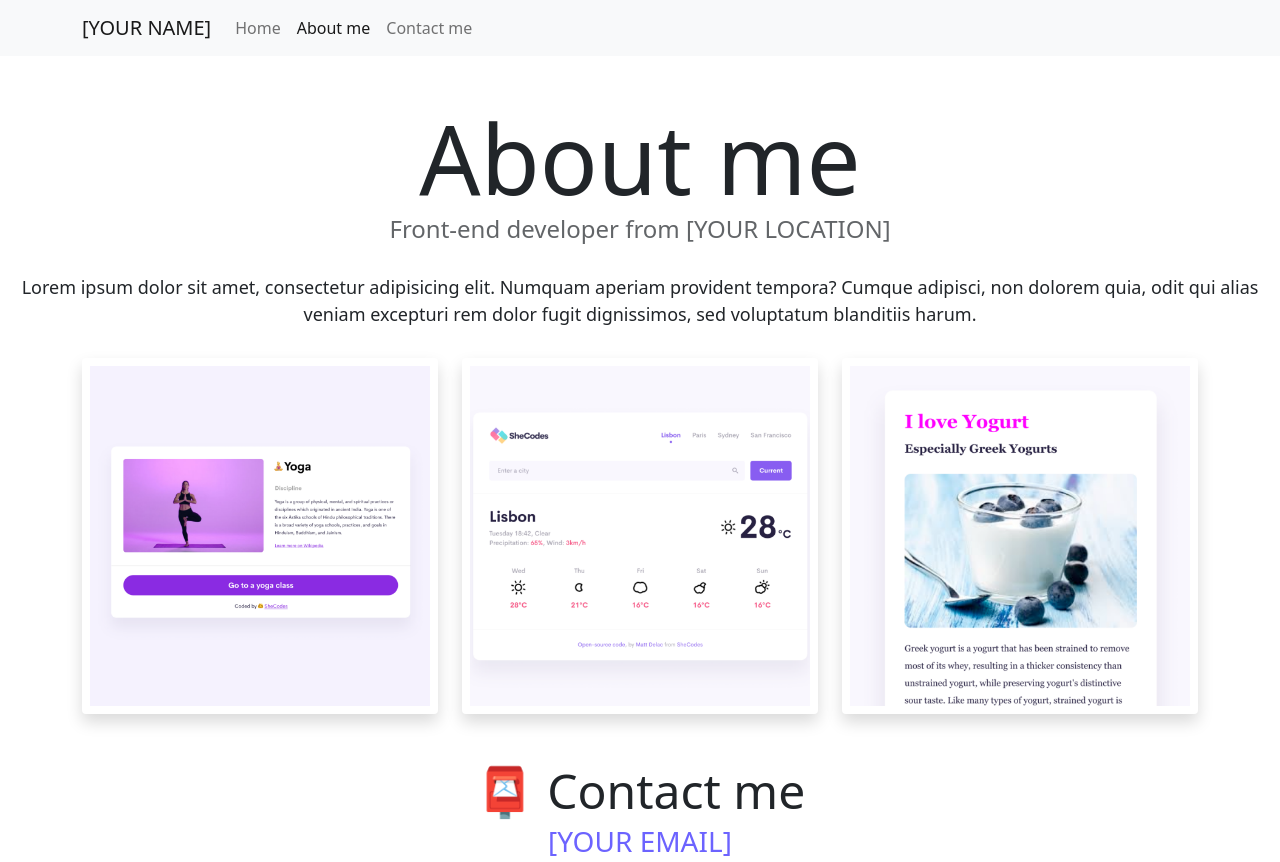
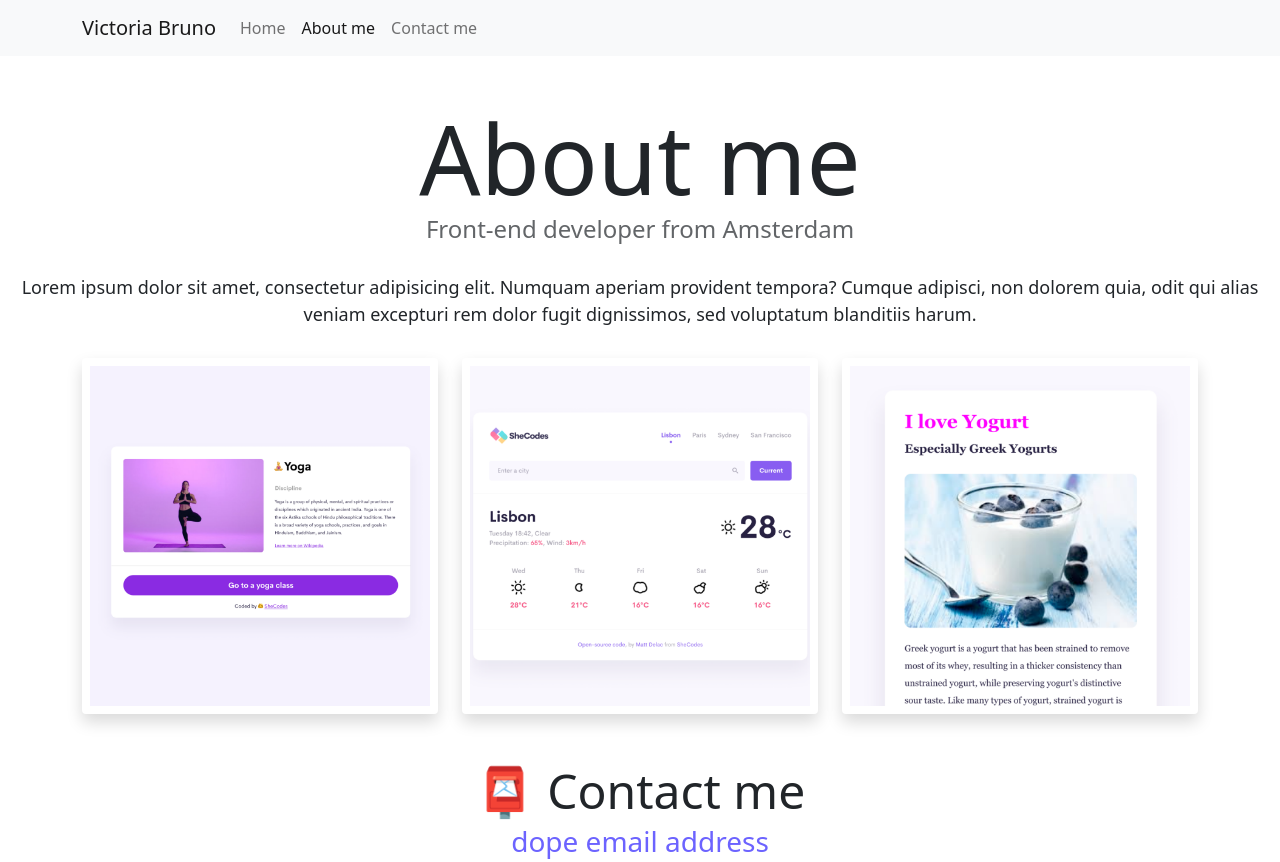
Before and after one commit to Victoria-Bruno/week-3-starter-kit, a plain HTML site: page about.html in a window 1280 px wide. Drawn offline with nearby package versions, Linux system fonts and the light colour scheme.

Commit message:
Personalised starter kit for homework
Replaced my name and location where needed

```diff
--- a/about.html
+++ b/about.html
@@ -21,7 +21,7 @@
   <body>
     <nav class="navbar navbar-expand-lg navbar-light bg-light fixed-top">
       <div class="container">
-        <a class="navbar-brand" href="index.html">[YOUR NAME]</a>
+        <a class="navbar-brand" href="index.html">Victoria Bruno</a>
         <button
           class="navbar-toggler"
           type="button"
@@ -49,7 +49,7 @@
       </div>
     </nav>
     <h1 class="text-center">About me</h1>
-    <h3 class="text-center">Front-end developer from [YOUR LOCATION]</h3>
+    <h3 class="text-center">Front-end developer from Amsterdam</h3>
     <div class="about-paragraphs text-center">
       <p>
         Lorem ipsum dolor sit amet, consectetur adipisicing elit. Numquam
@@ -73,7 +73,9 @@
     </div>
     <div id="contact" class="mt-5">
       <h2 class="text-center">📮 Contact me</h2>
-      <a href="mailto:[YOUR EMAIL]" class="email-link"> [YOUR EMAIL] </a>
+      <a href="mailto:victoria.bruno14@gmail.com" class="email-link">
+        dope email address</a
+      >
     </div>
   </body>
 </html>
```
Also changed, not shown: index.html (+3 -3 lines).
